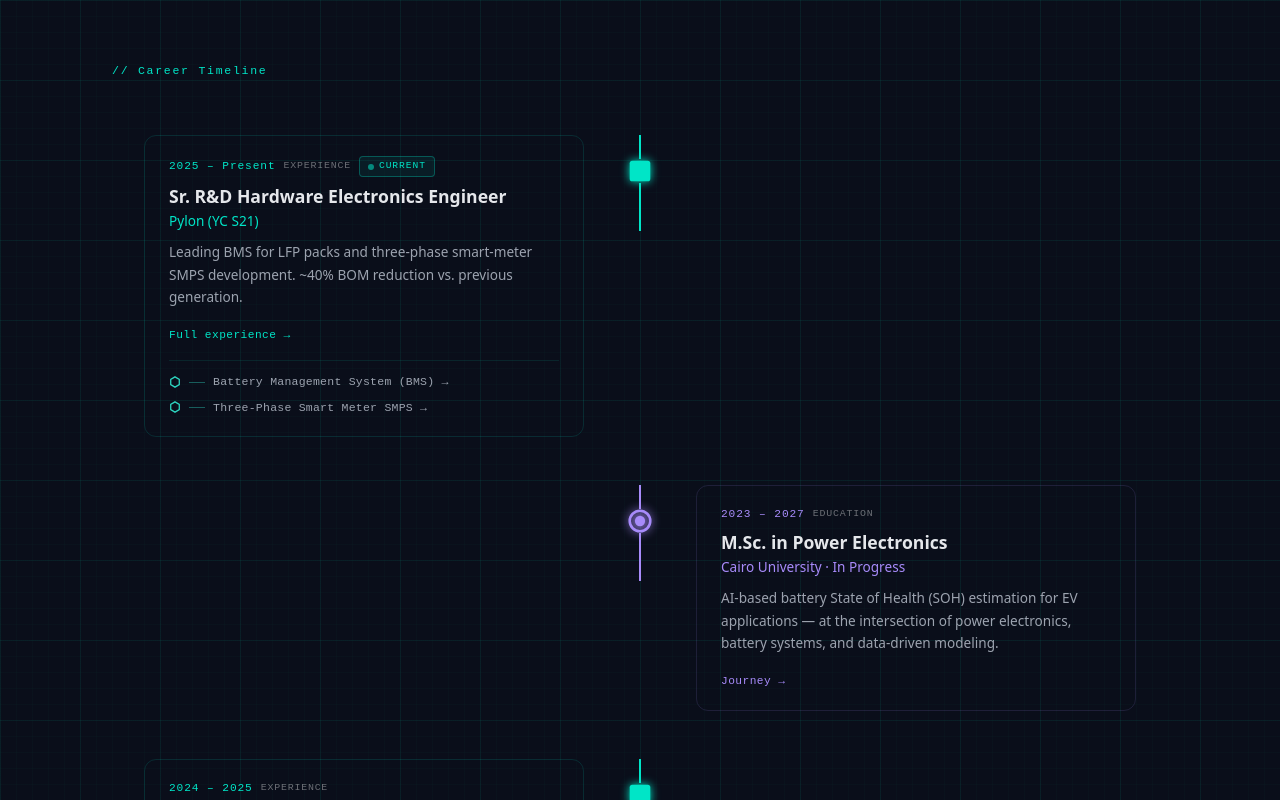
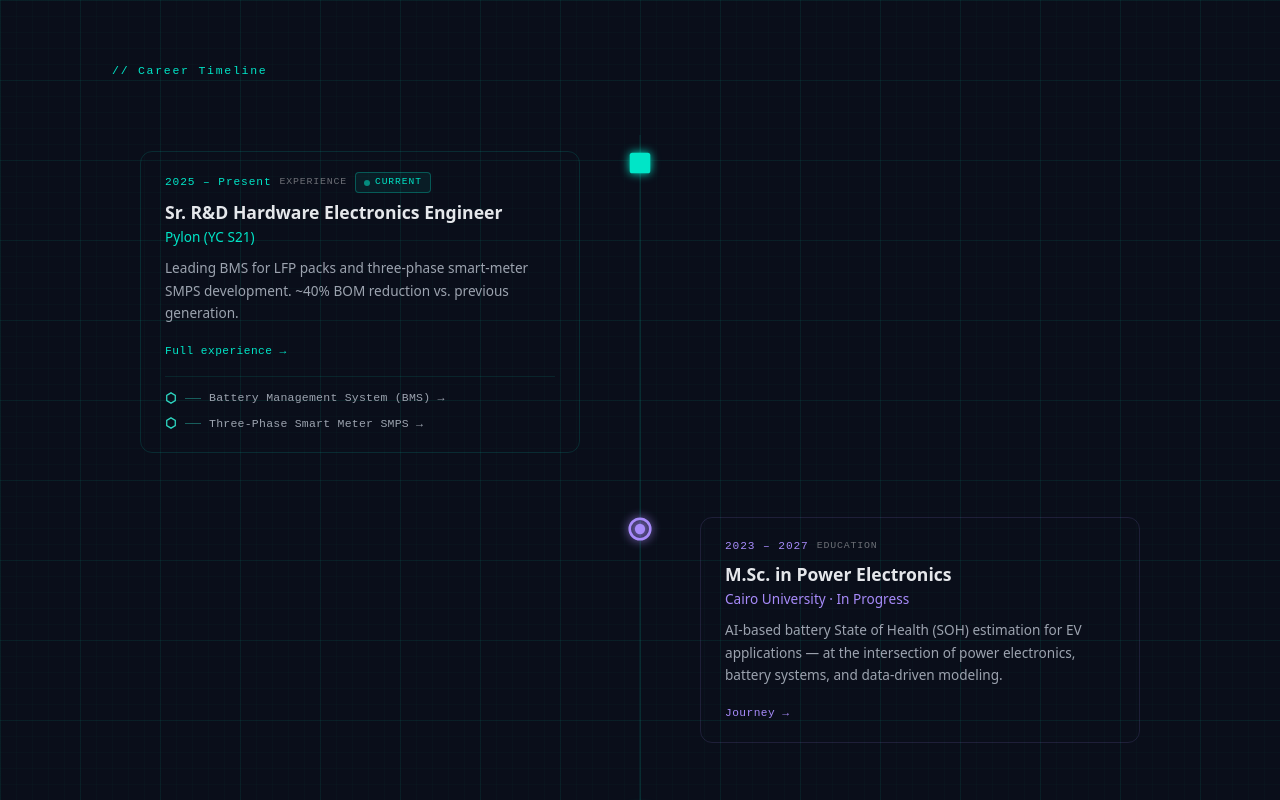
Before and after one commit to Abdola555/abdallah-elmaghawry, a React (Vite) app: page /#/ in a window 1280 px wide. Shown: the part 2080-2880 px from the top of the page. Built offline with nearby package versions, Linux system fonts and the light colour scheme.

Commit message:
fix: continuous spine line running full height — ghost line in parent container, nodes positioned on top

```diff
--- a/src/components/home/PCBTimeline.jsx
+++ b/src/components/home/PCBTimeline.jsx
@@ -273,22 +273,20 @@ function DesktopTimelineItem({ item, index, isLast }) {
   const isLeft = index % 2 === 0  // even → left side, odd → right side
 
   return (
-    <div ref={ref} style={{ display: 'flex', alignItems: 'flex-start', gap: 0 }}>
+    <div ref={ref} style={{ display: 'flex', alignItems: 'flex-start', gap: 0, marginBottom: isLast ? 0 : '8px' }}>
 
       {/* Left content area */}
-      <div style={{ flex: 1, display: 'flex', justifyContent: 'flex-end', paddingRight: '32px', paddingBottom: isLast ? 0 : '48px' }}>
+      <div style={{ flex: 1, display: 'flex', justifyContent: 'flex-end', paddingRight: '36px', paddingTop: '16px', paddingBottom: '40px' }}>
         {isLeft && <ContentCard item={item} inView={active} align="left" />}
       </div>
 
-      {/* Center spine */}
-      <div style={{ width: '48px', flexShrink: 0, display: 'flex', flexDirection: 'column', alignItems: 'center' }}>
-        <SpineSegment inView={active} color={color} minHeight={24} />
+      {/* Center spine — node only, continuous line is in the parent */}
+      <div style={{ width: '48px', flexShrink: 0, display: 'flex', flexDirection: 'column', alignItems: 'center', paddingTop: '16px', position: 'relative', zIndex: 1 }}>
         <NodeShape category={item.category} color={color} inView={active} />
-        {!isLast && <SpineSegment inView={active} color={color} minHeight={48} />}
       </div>
 
       {/* Right content area */}
-      <div style={{ flex: 1, display: 'flex', justifyContent: 'flex-start', paddingLeft: '32px', paddingBottom: isLast ? 0 : '48px' }}>
+      <div style={{ flex: 1, display: 'flex', justifyContent: 'flex-start', paddingLeft: '36px', paddingTop: '16px', paddingBottom: '40px' }}>
         {!isLeft && <ContentCard item={item} inView={active} align="right" />}
       </div>
     </div>
@@ -305,12 +303,10 @@ function MobileTimelineItem({ item, isLast }) {
   const color = CATEGORY[item.category].color
 
   return (
-    <div ref={ref} style={{ display: 'flex', gap: 0, marginBottom: isLast ? 0 : '8px' }}>
-      {/* Left spine */}
-      <div style={{ width: '36px', flexShrink: 0, display: 'flex', flexDirection: 'column', alignItems: 'center' }}>
-        <SpineSegment inView={active} color={color} minHeight={16} />
+    <div ref={ref} style={{ display: 'flex', gap: 0, marginBottom: isLast ? 0 : '8px', position: 'relative', zIndex: 1 }}>
+      {/* Left spine — node only, continuous line is in the parent */}
+      <div style={{ width: '36px', flexShrink: 0, display: 'flex', alignItems: 'flex-start', justifyContent: 'center', paddingTop: '16px' }}>
         <NodeShape category={item.category} color={color} inView={active} />
-        {!isLast && <SpineSegment inView={active} color={color} minHeight={32} />}
       </div>
 
       {/* Right content */}
@@ -369,15 +365,34 @@ export default function PCBTimeline() {
           // Career Timeline
         </p>
 
-        {/* Desktop: centered spine */}
-        <div className="hidden md:block">
+        {/* Desktop: centered spine with continuous background line */}
+        <div className="hidden md:block" style={{ position: 'relative' }}>
+          {/* Continuous ghost line behind all items */}
+          <div style={{
+            position: 'absolute',
+            top: 0,
+            bottom: 0,
+            left: '50%',
+            transform: 'translateX(-50%)',
+            width: '2px',
+            background: 'rgba(0,229,199,0.07)',
+            zIndex: 0,
+          }} />
           {timelineData.map((item, i) => (
             <DesktopTimelineItem key={item.id} item={item} index={i} isLast={i === timelineData.length - 1} />
           ))}
         </div>
 
-        {/* Mobile: left spine */}
-        <div className="md:hidden">
+        {/* Mobile: left spine with continuous background line */}
+        <div className="md:hidden" style={{ position: 'relative' }}>
+          <div style={{
+            position: 'absolute',
+            top: 0, bottom: 0,
+            left: '17px',
+            width: '2px',
+            background: 'rgba(0,229,199,0.07)',
+            zIndex: 0,
+          }} />
           {timelineData.map((item, i) => (
             <MobileTimelineItem key={item.id} item={item} isLast={i === timelineData.length - 1} />
           ))}
```
